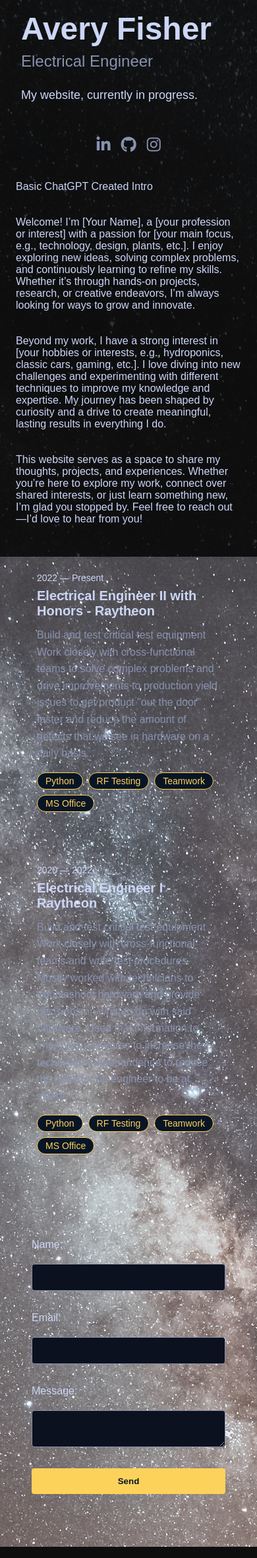
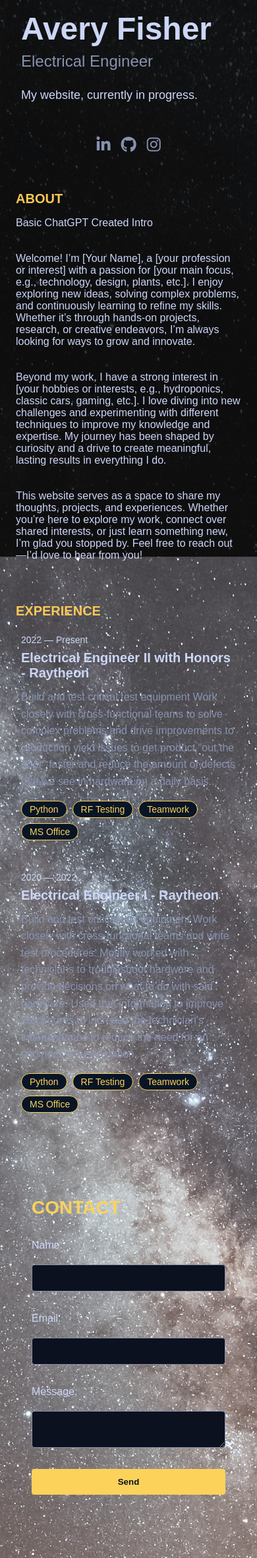
Before and after one commit to afisher97/personalSite, a Flask app: page / in a window 390 px wide. Shown: the whole page at 66% size. Run offline with Flask 3, Linux system fonts and the light colour scheme.

Commit message:
Several mobile UI tweaks

```diff
--- a/static/css/main.css
+++ b/static/css/main.css
@@ -504,8 +406,95 @@
   transform: translateY(-2px);
 }
 
+.section-heading {
+  display: none;         /* hide by default (desktop) */
+}
 
 
+
+
+
+/* RESPONSIVE: stack columns on small screens */
+@media (max-width: 768px) {
+
+  #about,
+  #experience,
+  #contact {
+    margin-bottom: 4rem; /* or 1rem, etc. */
+  }
+
+  .site-content {
+    flex-direction: column;
+  }
+
+  /* Make the layout flow top-to-bottom instead of side-by-side */
+  .layout-container {
+    flex-direction: column;
+  }
+
+  .sidebar {
+    flex: initial; /* or flex: 0 0 auto */
+    width: 100%;
+    position: static; /* no longer fixed on the side */
+    padding: 1rem;
+    height: auto;
+  }
+
+  /* Hide the nav */
+  .sidebar nav {
+    display: none;
+  }
+
+  /* Move social buttons below the intro */
+  .sidebar-social {
+    margin-top: 1rem;
+  }
+
+  .wrapper {
+    padding: 0 1rem; /* narrower gutters on mobile */
+  }
+
+  .main-content {
+    flex: none;
+    width: 100%;
+    padding: 0.5rem;
+    margin: 0; /* remove side margins */
+  }
+
+  .nav ul {
+    display: flex;
+    flex-direction: row; /* horizontally */
+    justify-content: space-around;
+  }
+
+  .nav ul li {
+    margin-bottom: 0; /* remove vertical spacing */
+  }
+
+  .experience-card {
+    width: 100%;        /* Let it fill the container */
+    margin: 1rem 0;     /* Minimal margin on top/bottom, no side margin */
+    padding: 0.5rem;    /* Enough padding so text is comfortable */
+    margin-bottom: 2rem;
+  }
+
+  /* Disable the hover effect by resetting the hover styles */
+  .experience-card:hover {
+    transform: none;
+    box-shadow: none;
+    background-color: rgba(255, 255, 255, 0);
+  }
+
+  .section-heading {
+    display: block;      /* show on mobile */
+    margin: 2rem 0 1rem;
+    font-size: 1.25rem;
+    font-weight: 700;
+    color: #fff;
+    text-transform: uppercase;
+  }
+
+}
 
 
 @media (max-width: 1024px) {
--- a/templates/base.html
+++ b/templates/base.html
@@ -51,11 +51,13 @@
         <main class="main-content">
         <section id="about">
             <h2></h2> <!-- Placeholder header to get scroll-spy to work correctly -->
+            <h2 class="section-heading">ABOUT</h2> <!-- Title for mobile, hidden in Desktop view -->
             <p>{{ about_text|replace('\n', '<br>')|safe }}</p>
         </section>
 
         <section id="experience">
             <h2></h2> <!-- Placeholder header to get scroll-spy to work correctly -->
+            <h2 class="section-heading">EXPERIENCE</h2> <!-- Title for mobile, hidden in Desktop view -->
 
             <!-- Single card: date + details in one container -->
             <div class="experience-card">
@@ -115,6 +117,7 @@
 
         <section id="contact">
             <h2></h2> <!-- Placeholder header to get scroll-spy to work correctly -->
+            <h2 class="section-heading">CONTACT</h2> <!-- Title for mobile, hidden in Desktop view -->
             <form
                 class="contact-form"
                 action="https://formspree.io/f/mqapapgy"
@@ -141,4 +144,6 @@
 <!-- Scripts -->
 <script src="{{ url_for('static', filename='js/scroll-spy.js') }}"></script>
 
+
+
 </html>
```
Also changed, not shown: other parts of static/css/main.css (+1 -99 lines).
